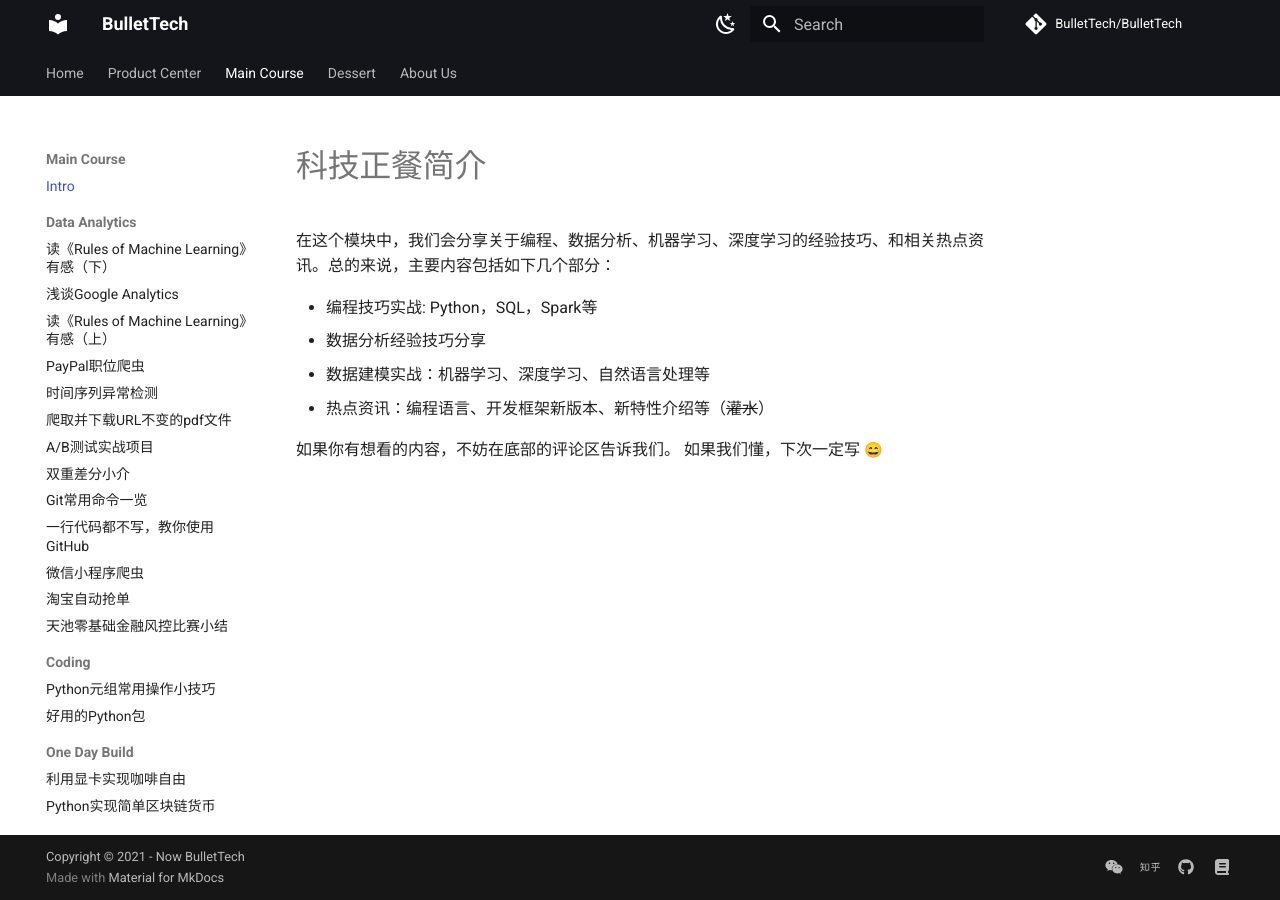
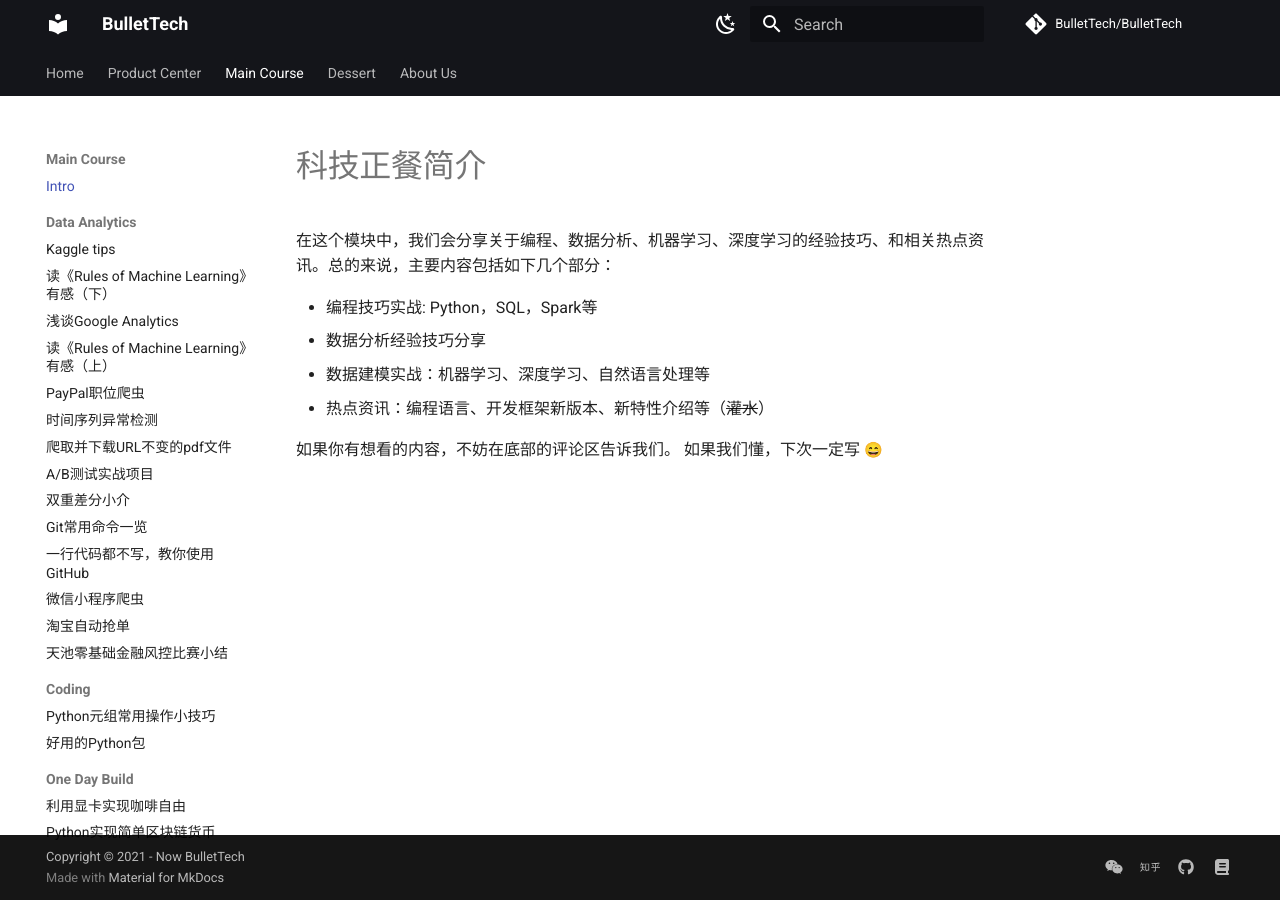
Before and after one commit to BulletTech/BulletTech, an MkDocs documentation site: the page built from docs/Main_course_blog_intro.md, in a window 1280 px wide. Built offline with MkDocs 1.6.1 and Material for MkDocs 9.7.7, drawn with Linux system fonts in a browser that asks for light colours; emoji names are drawn with the system emoji font; comment, search, counter and statistics services are not loaded; some of the changed lines change nothing that is shown.

Commit message:
Update mkdocs.yml

```diff
--- a/mkdocs.yml
+++ b/mkdocs.yml
@@ -17,6 +17,7 @@ nav:
   - Main Course:
     - Intro: Main_course_blog_intro.md
     - Data Analytics:
+        - Kaggle tips: Main_Course/Data_Analytics/2021-08-10-Kaggle-tips.md
         - 读《Rules of Machine Learning》有感（下）: Main_Course/Data_Analytics/2021-07-24-notes-of-rules-of-ML2.0.md
         - 浅谈Google Analytics: Main_Course/Analytics_Tools/2021-07-31-GA-Intro.md
         - 读《Rules of Machine Learning》有感（上）: Main_Course/Data_Analytics/2021-07-22-notes-of-rules-of-ML.md
```
